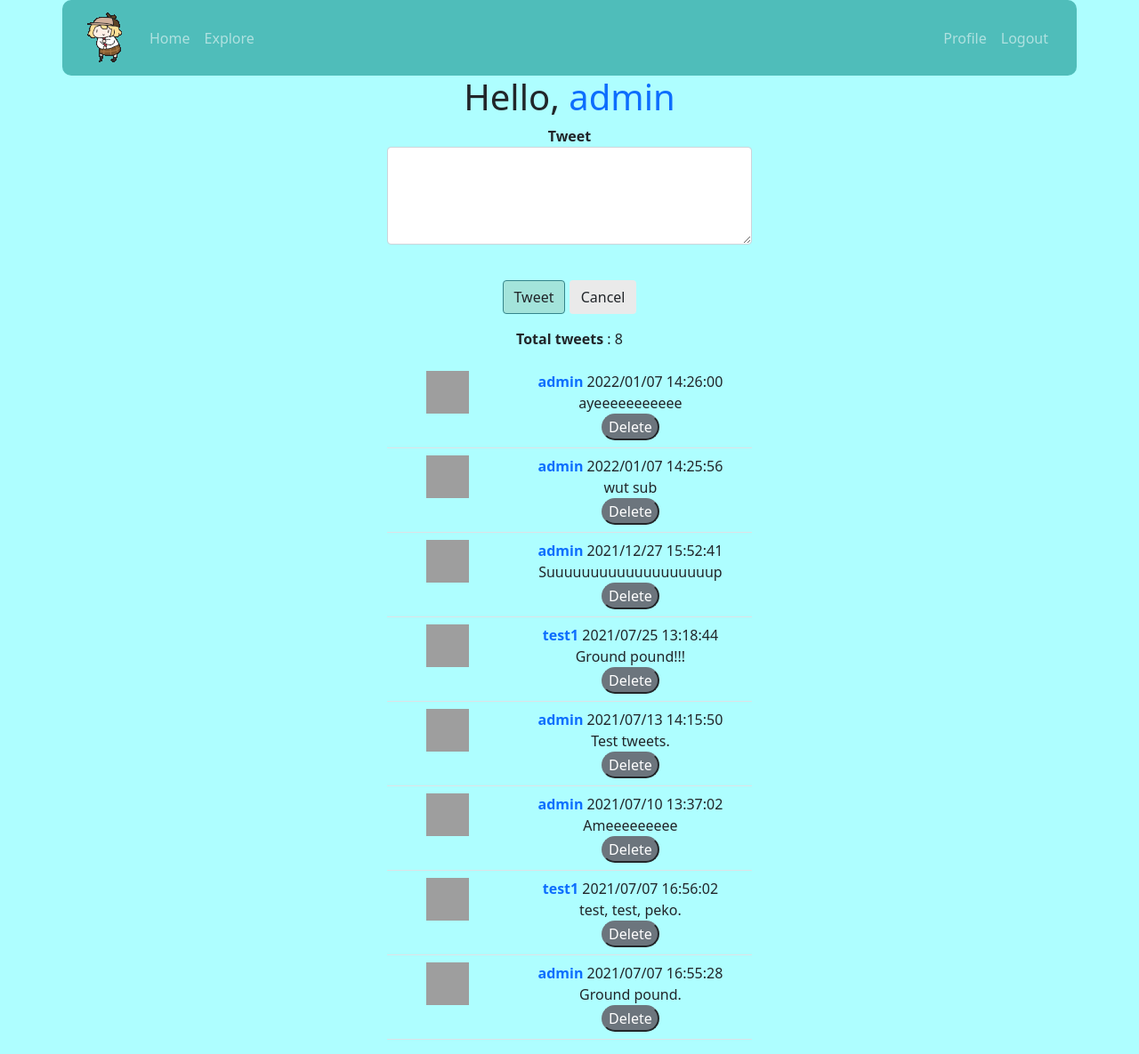
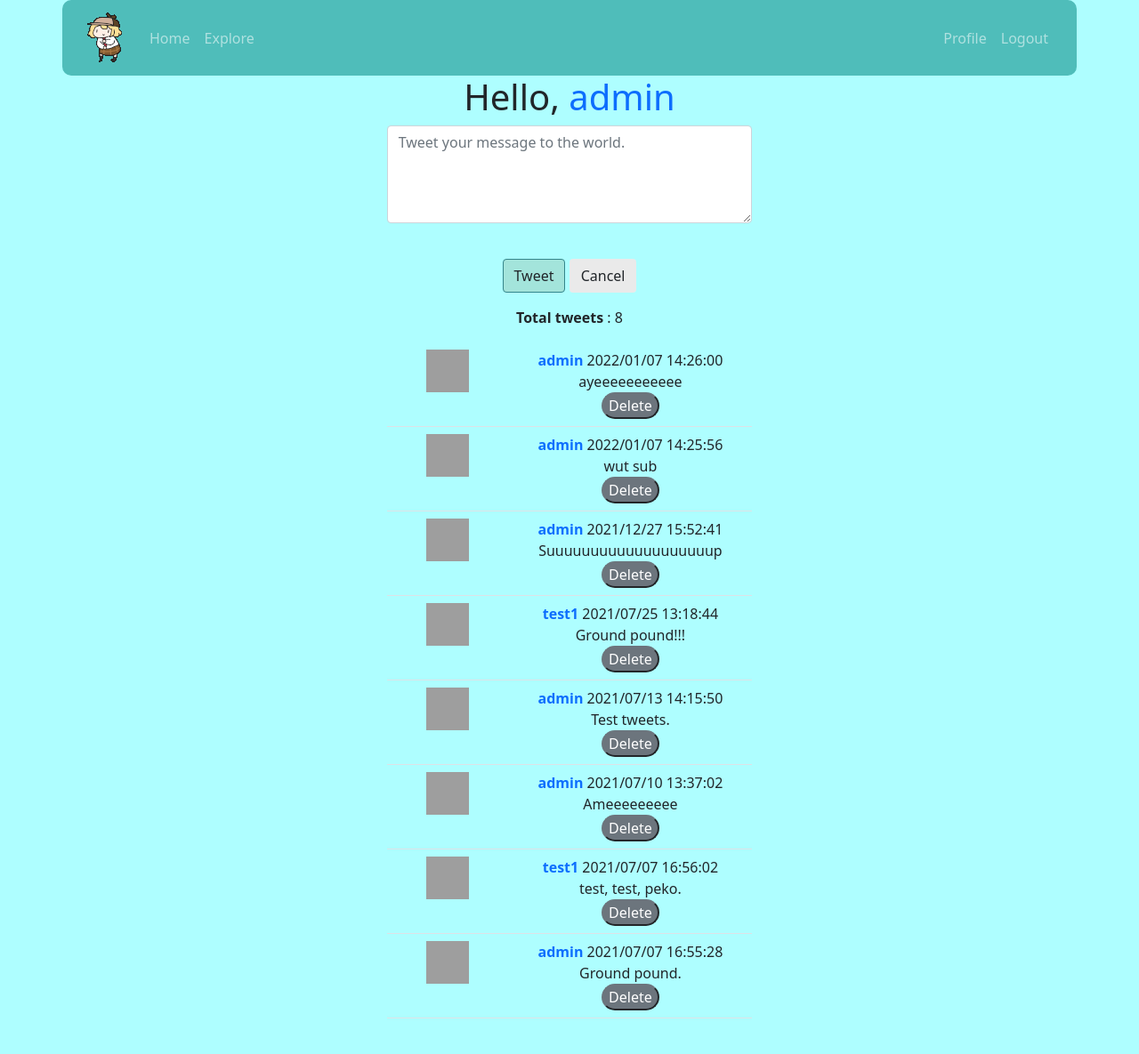
Before and after one commit to Touyu-Pan/flask-demo, a Flask app: page / in a window 1280 px wide. Shown: the whole page at 89% size. After the commit the page ends 1145 px from the top, so only its background shows below. Run offline with Flask 2, Linux system fonts and the light colour scheme; a user stored in the database is signed in; data comes from the database, SQL or seed files in the repository; grey boxes are pictures that could not be loaded.

Commit message:
adding placeholder to tweet

```diff
--- a/twittor/templates/edit_profile.html
+++ b/twittor/templates/edit_profile.html
@@ -5,6 +5,7 @@
     <div class="text-center col-lg-4"></div>
     <div class="text-center col-lg-4">
     <h1>Edit Your Profile</h1>
+    <br><br>
     <form action="" method="POST">
         {{ form.hidden_tag() }}
         <h3>About me</h3>
--- a/twittor/templates/index.html
+++ b/twittor/templates/index.html
@@ -25,8 +25,7 @@
   <form action="" method="POST">
     {{ form.hidden_tag() }}
     <p>
-        <b>{{ form.tweet.label }}</b><br>
-        {{ form.tweet(cols=50, rows=4, class='form-control') }}<br>
+        {{ form.tweet(cols=50, rows=4, class='form-control', placeholder="Tweet your message to the world.") }}<br>
         {% for error in form.tweet.errors %}
         <span style="color: red;">[{{ error }}]</span>
         {% endfor %}
```
